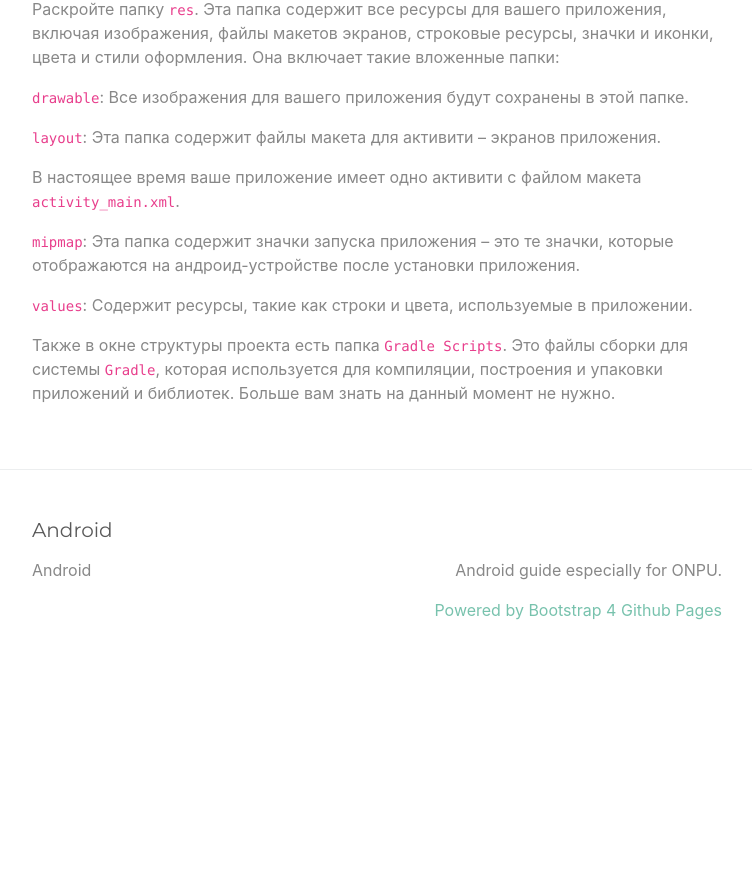
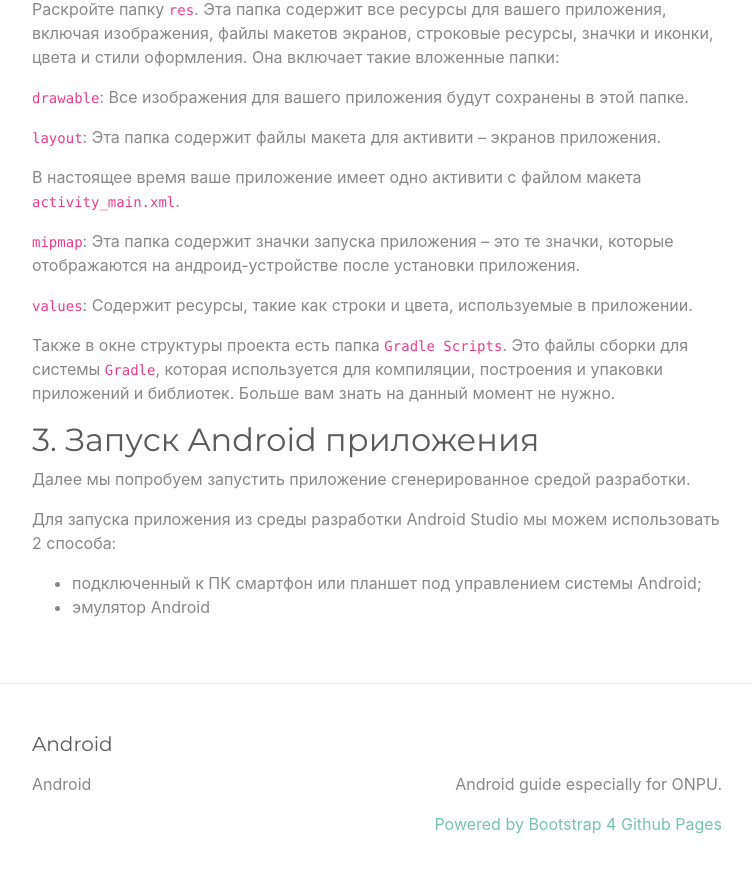
Before and after one commit to fullmeth/fullmeth.github.io, a Jekyll site: the page built from index.md, in a window 1280 px wide and 900 px high, scrolled down 4911 px. Shown: the top 873 px of the window, without its empty margins (263-1015 px from the left). Built offline with Jekyll 4.4.1, drawn with Linux system fonts in a browser that asks for light colours; before the commit the page ends 5597 px from its top, so only the background shows below that.

Commit message:
Update index.md

```diff
--- a/index.md
+++ b/index.md
@@ -76,3 +76,11 @@ title: Get Started with Kotlin on Android
 `values`: Содержит ресурсы, такие как строки и цвета, используемые в приложении.
 
 Также в окне структуры проекта есть папка `Gradle Scripts`. Это файлы сборки для системы `Gradle`, которая используется для компиляции, построения и упаковки приложений и библиотек. Больше вам знать на данный момент не нужно.
+
+## 3. Запуск Android приложения
+
+Далее мы попробуем запустить приложение сгенерированное средой разработки.
+
+Для запуска приложения из среды разработки Android Studio мы можем использовать 2 способа:
+- подключенный к ПК смартфон или планшет под управлением системы Android;
+- эмулятор Android
```
